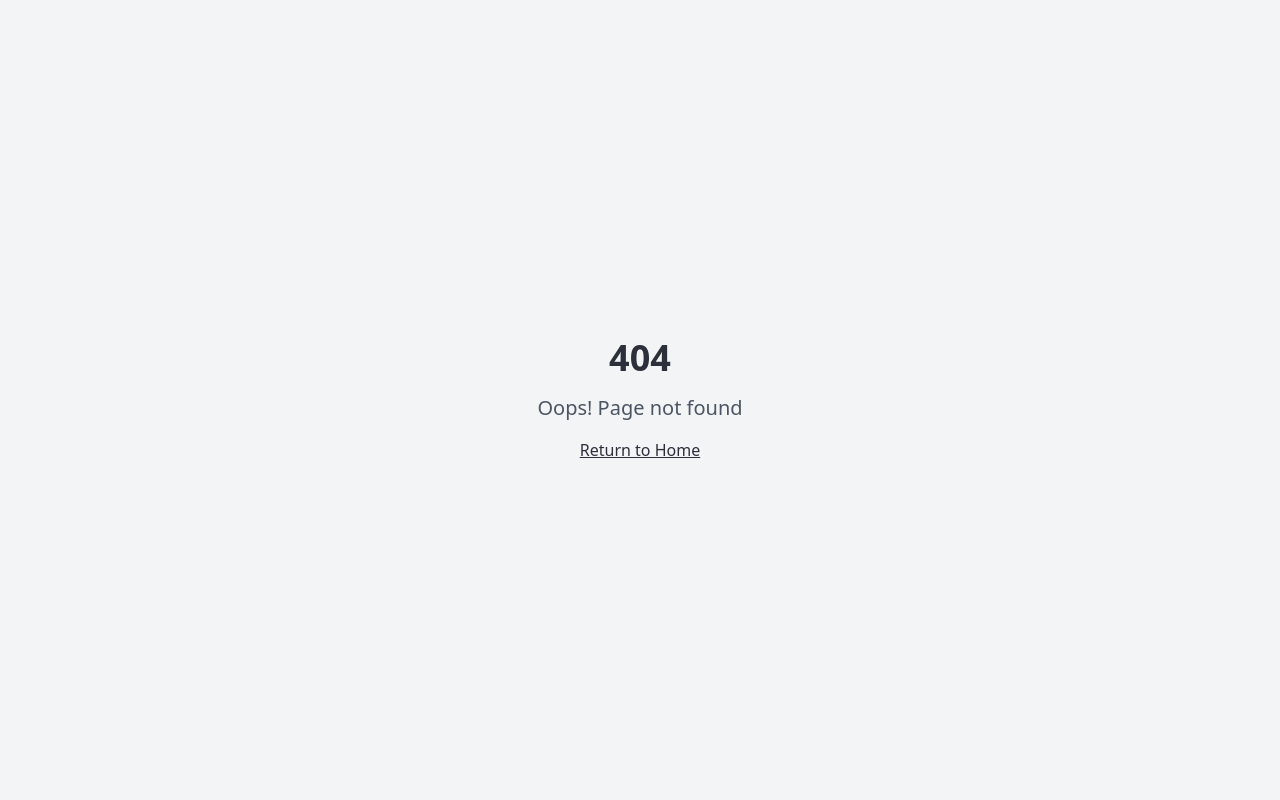
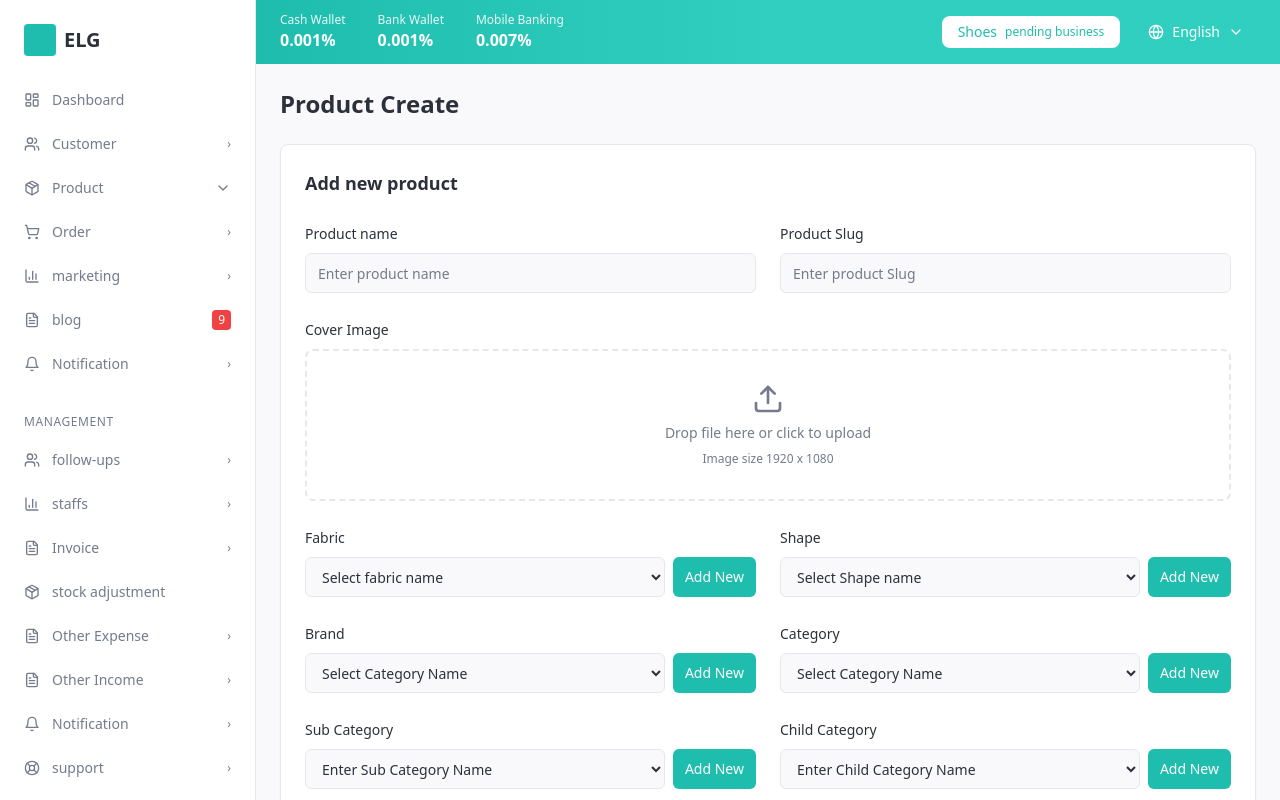
Before and after one commit to DigitalMarketingBot/fluid-css-canvas, a React (Vite) app: page /product-create in a window 1280 px wide. Before the commit this address had no page. Built offline with nearby package versions, Linux system fonts and the light colour scheme; the HTML template or start-up script is replaced by a standard one.

Commit message:
Add Product Create page

```diff
--- a/src/App.tsx
+++ b/src/App.tsx
@@ -7,6 +7,7 @@ import Index from "./pages/Index";
 import ProductList from "./pages/ProductList";
 import DeliveryCharge from "./pages/DeliveryCharge";
 import DeliveryChargeList from "./pages/DeliveryChargeList";
+import ProductCreate from "./pages/ProductCreate";
 import NotFound from "./pages/NotFound";
 
 const queryClient = new QueryClient();
@@ -22,6 +23,7 @@ const App = () => (
           <Route path="/products" element={<ProductList />} />
           <Route path="/delivery-charge" element={<DeliveryCharge />} />
           <Route path="/delivery-charge-list" element={<DeliveryChargeList />} />
+          <Route path="/product-create" element={<ProductCreate />} />
           {/* ADD ALL CUSTOM ROUTES ABOVE THE CATCH-ALL "*" ROUTE */}
           <Route path="*" element={<NotFound />} />
         </Routes>
--- a/src/components/DashboardSidebar.tsx
+++ b/src/components/DashboardSidebar.tsx
@@ -17,7 +17,7 @@ const menuItems = [
       { label: "Color" },
       { label: "Size" },
       { label: "Add Attributes" },
-      { label: "Add Product" },
+      { label: "Add Product", path: "/product-create" },
       { label: "Product List", path: "/products" },
       { label: "Discount Product" },
       { label: "Delivery Charge", path: "/delivery-charge" },
```
